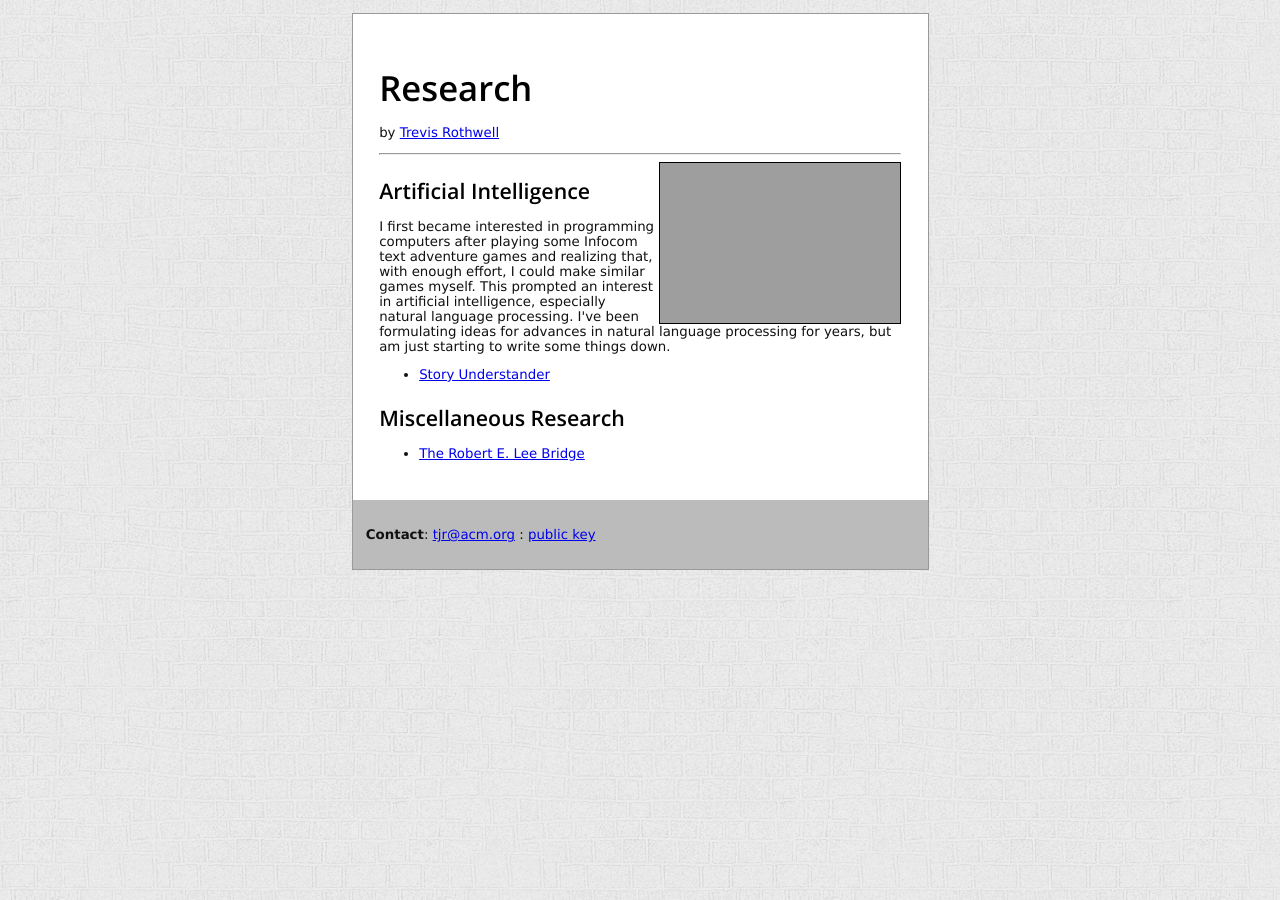
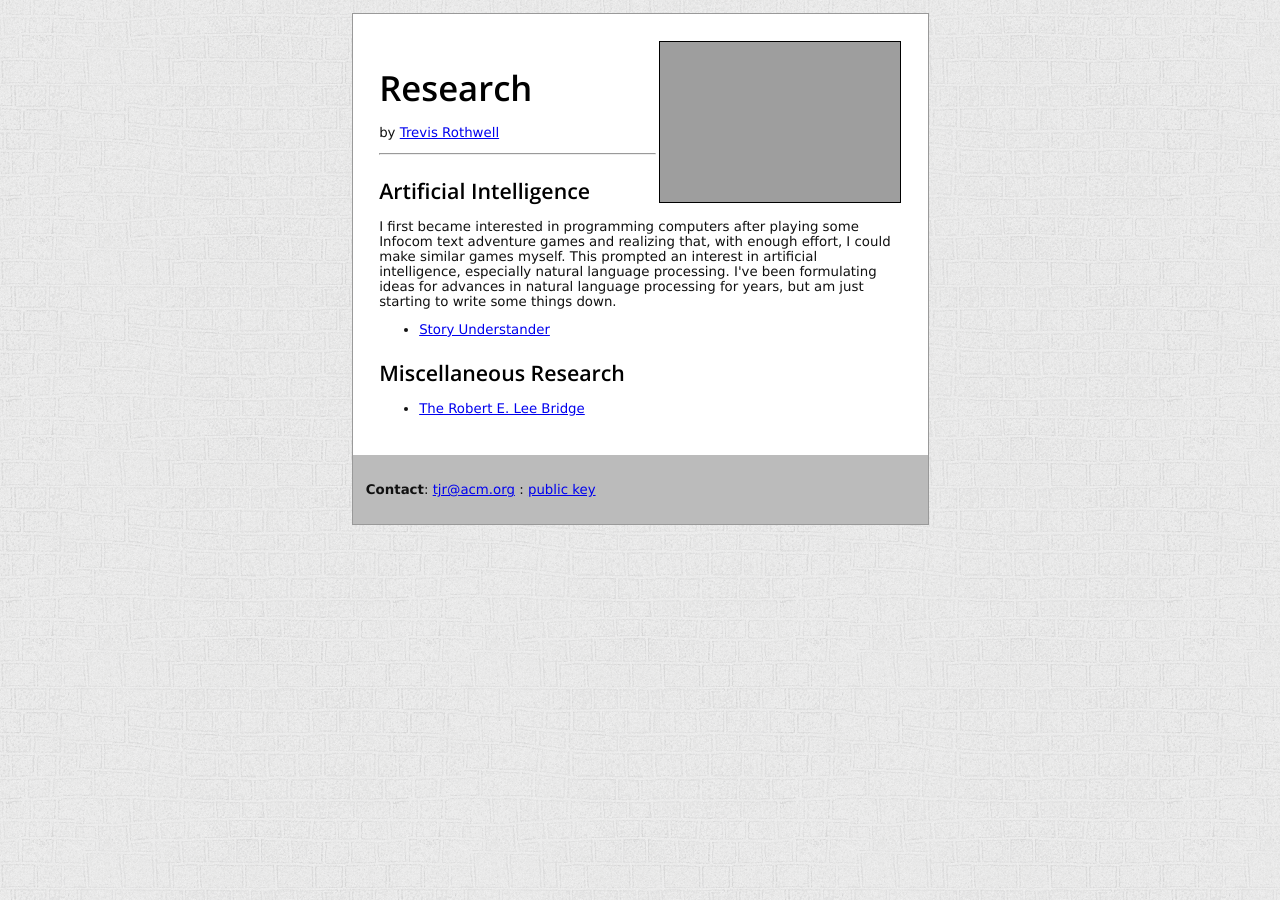
Before and after one commit to tjr/tjr.github.com, a Jekyll site: the page research/index.html, which Jekyll copies as it is, in a window 1280 px wide. Built offline with Jekyll 4.4.1, drawn with Linux system fonts in a browser that asks for light colours; grey boxes are pictures that could not be loaded.

Commit message:
refresh research page

```diff
--- a/research/index.html
+++ b/research/index.html
@@ -8,6 +8,8 @@
 <div id="content">
 
 <div class="white">
+<a href="http://www.flickr.com/photos/trothwell/5187408482/" title="IMG_5423 by trothwell, on Flickr"><img src="http://farm2.static.flickr.com/1265/5187408482_c1b75e4f33_m.jpg" width="240" height="160" alt="IMG_5423" class="photo" align="right"/></a>
+
 <h1>Research</h1>
 
 <p>
@@ -15,8 +17,6 @@ by <a href="/">Trevis Rothwell</a>
 </p>
 
 <hr>
-
-<a href="http://www.flickr.com/photos/trothwell/5187408482/" title="IMG_5423 by trothwell, on Flickr"><img src="http://farm2.static.flickr.com/1265/5187408482_c1b75e4f33_m.jpg" width="240" height="160" alt="IMG_5423" class="photo" align="right"/></a>
 
 <h3>Artificial Intelligence</h3>
 
```
